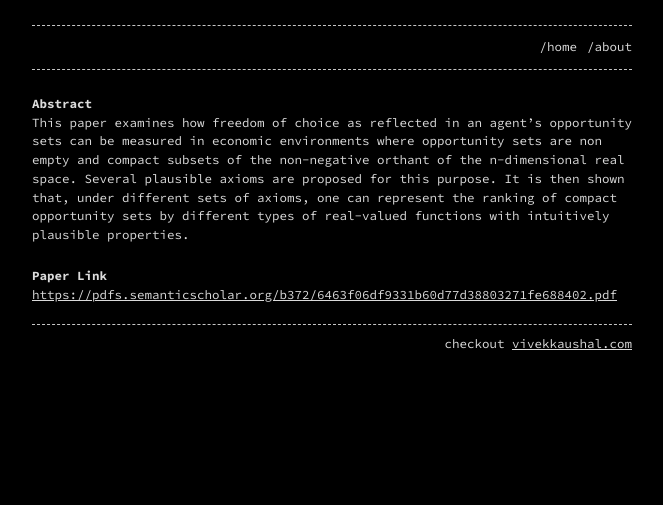
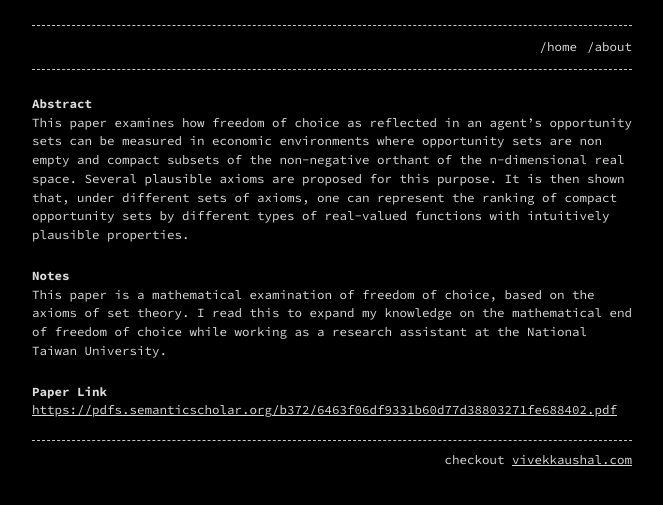
Before and after one commit to kaushalvivek/lit-review, a Jekyll site: the page built from _posts/2019-6-1-pattnaik-2000.md, in a window 1280 px wide. Shown: the top 505 px of the page, without its empty margins (308-971 px from the left). Built offline with Jekyll 4.4.1, drawn with Linux system fonts in a browser that asks for light colours.

Commit message:
Update 2019-6-1-pattnaik-2000.md

```diff
--- a/_posts/2019-6-1-pattnaik-2000.md
+++ b/_posts/2019-6-1-pattnaik-2000.md
@@ -8,5 +8,9 @@ categories:
 
 This paper examines how freedom of choice as reflected in an agent's opportunity sets can be measured in economic environments where opportunity sets are non empty and compact subsets of the non-negative orthant of the n-dimensional real space. Several plausible axioms are proposed for this purpose. It is then shown that, under different sets of axioms, one can represent the ranking of compact opportunity sets by different types of real-valued functions with intuitively plausible properties.
 
+# Notes
+
+This paper is a mathematical examination of freedom of choice, based on the axioms of set theory. I read this to expand my knowledge on the mathematical end of freedom of choice while working as a research assistant at the National Taiwan University.
+
 # Paper Link
 [https://pdfs.semanticscholar.org/b372/6463f06df9331b60d77d38803271fe688402.pdf](https://pdfs.semanticscholar.org/b372/6463f06df9331b60d77d38803271fe688402.pdf)
```
